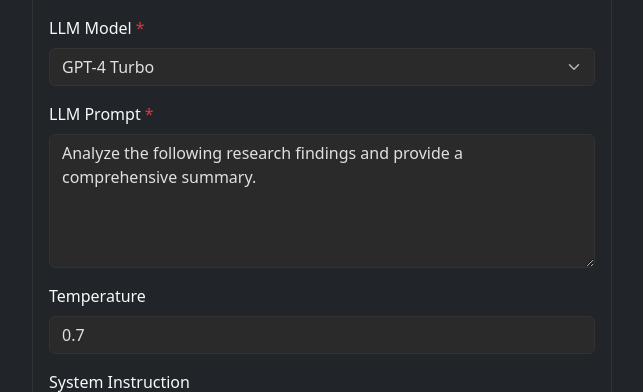
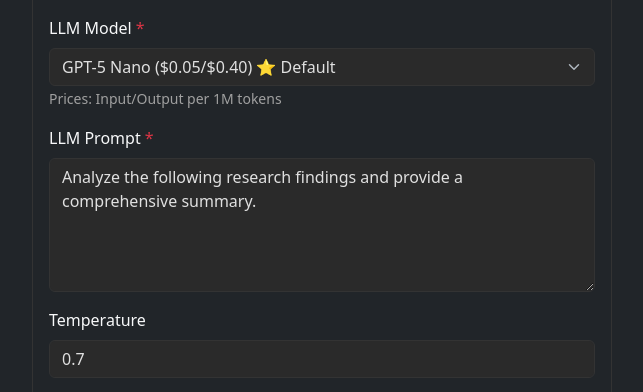
Before and after one commit to Vishwaflr/news-mcp, a FastAPI app: page /admin/research/templates/new in a window 1280 px wide. Shown: the part 743-1135 px from the top of the page, without its empty margins (16-659 px from the left). Run offline with FastAPI, Linux system fonts and the light colour scheme; some libraries are stand-ins or nearby versions.

Commit message:
Update LLM model options to GPT-5 series with gpt-5-nano as default
Added new GPT-5 model options and set gpt-5-nano as default for cost efficiency during test phase:

1. **New Model Options in Template Editor:**
   - GPT-5: $1.25/$10.00 per 1M tokens
   - GPT-5 Mini: $0.25/$2.00 per 1M tokens
   - **GPT-5 Nano: $0.05/$0.40 per 1M tokens** ⭐ (Default)
   - GPT-5 Chat Latest: $1.25/$10.00 per 1M tokens
   - GPT-5 Codex: $1.25/$10.00 per 1M tokens
   - GPT-4.1 (+ Mini, Nano variants)
   - GPT-4o (+ 2024-05-13, Mini variants)

2. **Default Model Change:**
   - Changed from gpt-4-turbo to gpt-5-nano
   - Updated existing research template in DB to gpt-5-nano
   - Form auto-selects gpt-5-nano for new templates

3. **Cost Efficiency:**
   - gpt-5-nano: $0.05 input, $0.40 output (per 1M tokens)
   - Significantly cheaper than gpt-4-turbo for test phase
   - Prices displayed in dropdown for easy comparison

4. **Files Changed:**
   - templates/admin/research_template_edit.html: Added all model options with pricing
   - Database: Updated template ID 1 to use gpt-5-nano

Status: ✅ Complete - gpt-5-nano now default for test phase

🤖 Generated with [Claude Code](https://claude.com/claude-code)

Co-Authored-By: Claude <noreply@anthropic.com>

```diff
--- a/templates/admin/research_template_edit.html
+++ b/templates/admin/research_template_edit.html
@@ -63,10 +63,24 @@
                     <div class="mb-3">
                         <label class="form-label text-light">LLM Model <span class="text-danger">*</span></label>
                         <select name="llm_model" class="form-select" required>
-                            <option value="gpt-4-turbo" {% if template and template.llm_model == 'gpt-4-turbo' %}selected{% endif %}>GPT-4 Turbo</option>
-                            <option value="gpt-4o" {% if template and template.llm_model == 'gpt-4o' %}selected{% endif %}>GPT-4o</option>
-                            <option value="gpt-3.5-turbo" {% if template and template.llm_model == 'gpt-3.5-turbo' %}selected{% endif %}>GPT-3.5 Turbo</option>
+                            <!-- GPT-5 Models (2025) -->
+                            <option value="gpt-5" {% if template and template.llm_model == 'gpt-5' %}selected{% endif %}>GPT-5 ($1.25/$10.00)</option>
+                            <option value="gpt-5-mini" {% if template and template.llm_model == 'gpt-5-mini' %}selected{% endif %}>GPT-5 Mini ($0.25/$2.00)</option>
+                            <option value="gpt-5-nano" {% if not template or template.llm_model == 'gpt-5-nano' %}selected{% endif %}>GPT-5 Nano ($0.05/$0.40) ⭐ Default</option>
+                            <option value="gpt-5-chat-latest" {% if template and template.llm_model == 'gpt-5-chat-latest' %}selected{% endif %}>GPT-5 Chat Latest ($1.25/$10.00)</option>
+                            <option value="gpt-5-codex" {% if template and template.llm_model == 'gpt-5-codex' %}selected{% endif %}>GPT-5 Codex ($1.25/$10.00)</option>
+
+                            <!-- GPT-4.1 Models -->
+                            <option value="gpt-4.1" {% if template and template.llm_model == 'gpt-4.1' %}selected{% endif %}>GPT-4.1 ($2.00/$8.00)</option>
+                            <option value="gpt-4.1-mini" {% if template and template.llm_model == 'gpt-4.1-mini' %}selected{% endif %}>GPT-4.1 Mini ($0.40/$1.60)</option>
+                            <option value="gpt-4.1-nano" {% if template and template.llm_model == 'gpt-4.1-nano' %}selected{% endif %}>GPT-4.1 Nano ($0.10/$0.40)</option>
+
+                            <!-- GPT-4o Models -->
+                            <option value="gpt-4o" {% if template and template.llm_model == 'gpt-4o' %}selected{% endif %}>GPT-4o ($2.50/$10.00)</option>
+                            <option value="gpt-4o-2024-05-13" {% if template and template.llm_model == 'gpt-4o-2024-05-13' %}selected{% endif %}>GPT-4o (2024-05-13) ($5.00/$15.00)</option>
+                            <option value="gpt-4o-mini" {% if template and template.llm_model == 'gpt-4o-mini' %}selected{% endif %}>GPT-4o Mini ($0.15/$0.60)</option>
                         </select>
+                        <small class="form-text text-muted">Prices: Input/Output per 1M tokens</small>
                     </div>
 
                     <div class="mb-3">
```
